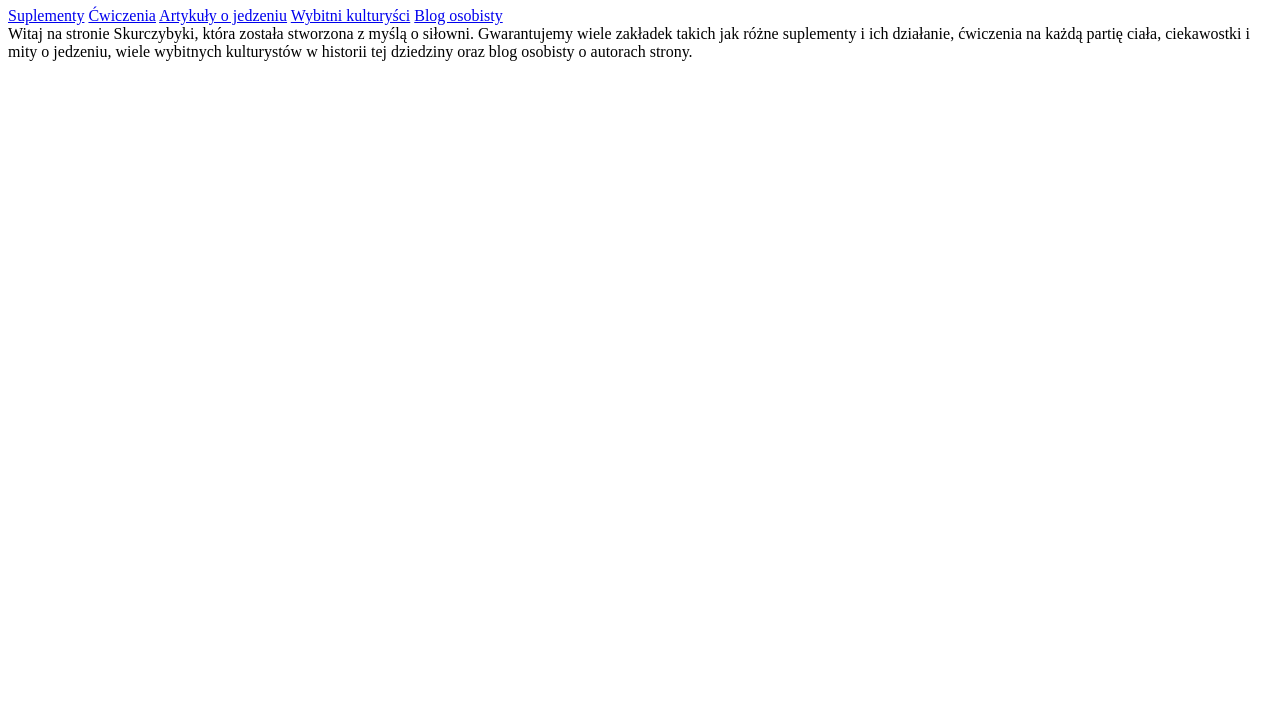
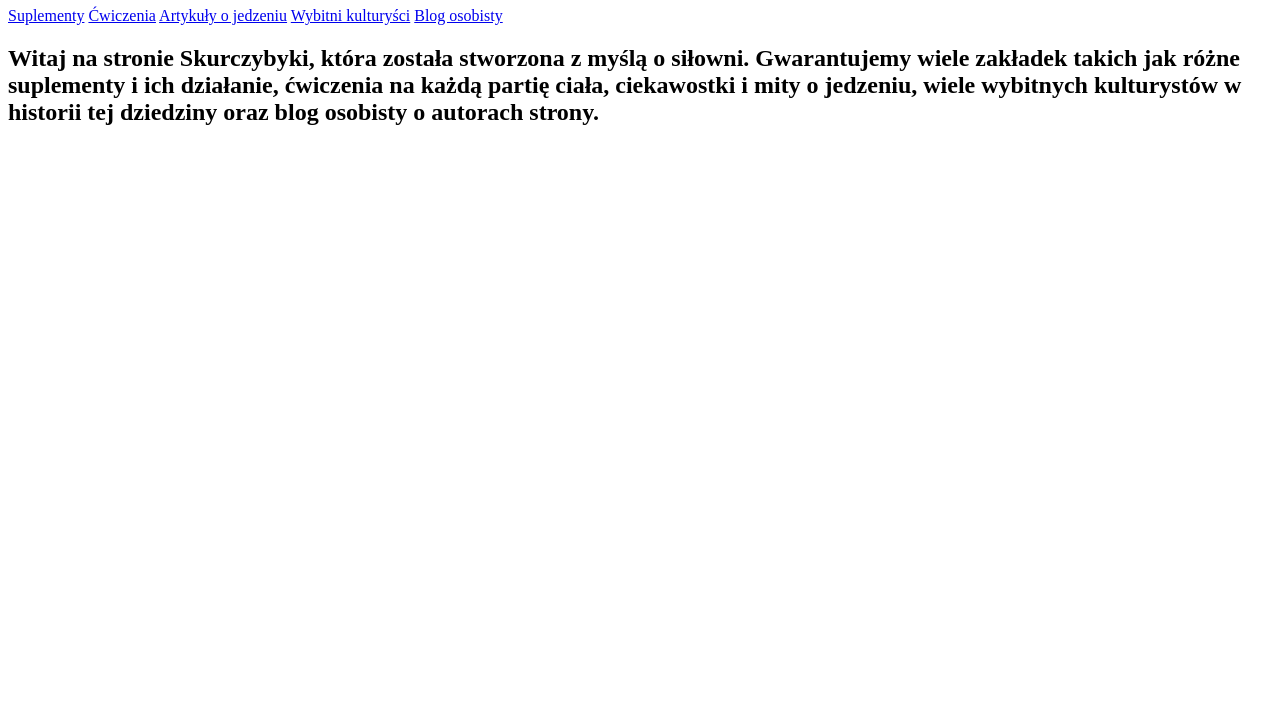
Before and after one commit to skurczybyki1/skurczybyki, a plain HTML site: page Strona Suple, Silownia, Cw/index.html in a window 1280 px wide. Shown: the part 73-800 px from the top of the page. Drawn offline with Linux system fonts and the light colour scheme.

Commit message:
Update index.html

```diff
--- a/Strona Suple, Silownia, Cw/index.html
+++ b/Strona Suple, Silownia, Cw/index.html
@@ -21,7 +21,7 @@
         </div>
 
         <div id="opis">
-            Witaj na stronie Skurczybyki, która została stworzona z myślą o siłowni. Gwarantujemy wiele zakładek takich jak różne suplementy i ich działanie, ćwiczenia na każdą partię ciała, ciekawostki i mity o jedzeniu, wiele wybitnych kulturystów w historii tej dziedziny oraz blog osobisty o autorach strony.
+            <h2>Witaj na stronie Skurczybyki, która została stworzona z myślą o siłowni. Gwarantujemy wiele zakładek takich jak różne suplementy i ich działanie, ćwiczenia na każdą partię ciała, ciekawostki i mity o jedzeniu, wiele wybitnych kulturystów w historii tej dziedziny oraz blog osobisty o autorach strony.</h2>
         </div>
     </div>
 </body>
```
